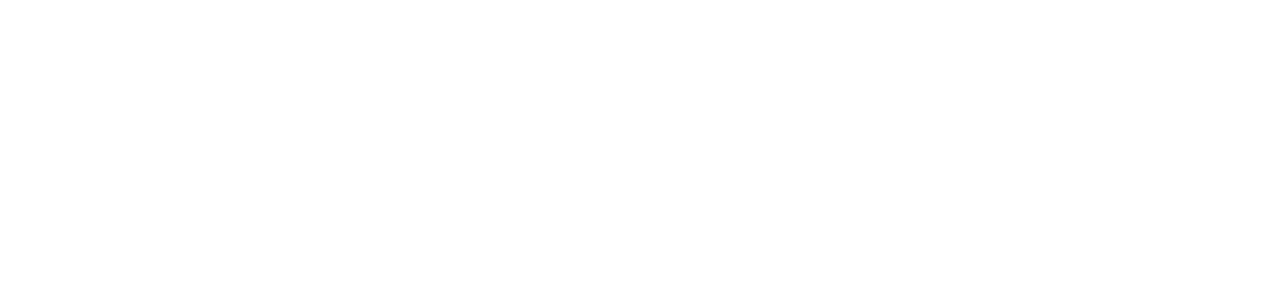
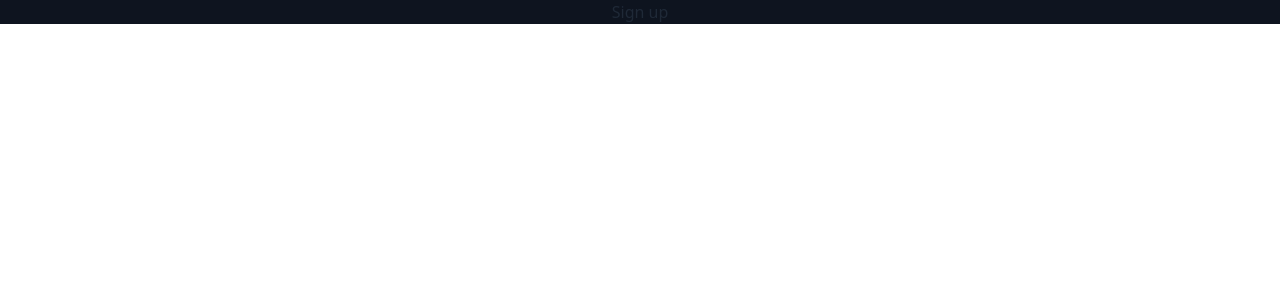
Before and after one commit to sanjiv576/E_Commerce_Web, a React (Create React App) app: page /signup in a window 1280 px wide. Before the commit this address had no page. Shown: the top 300 px of the page. Built offline with nearby package versions, Linux system fonts and the light colour scheme.

Commit message:
add Signup page

```diff
--- a/src/App.js
+++ b/src/App.js
@@ -11,6 +11,7 @@
 import { PurchaseProvider } from './utils/purchaseContext';
 import AdminProfile from './components/AdminProfile';
 import { UserProvider } from './utils/userContext';
+import Signup from './components/Signup';
 
 function App() {
   return (
@@ -36,6 +37,7 @@
             <Routes>
               <Route path='/' element={<LandingPage />}></Route>
               <Route path='/login' element={<Login />}></Route>
+              <Route path='/signup' element={<Signup />}></Route>
               <Route path='/singleProduct/:productId' element={<SingleProduct />}></Route>
               <Route path='/home' element={<RequireAuth> <HomePage /> </RequireAuth>}></Route>
               <Route path='/adminProfile' element={<RequireAuth> <AdminProfile /> </RequireAuth>}></Route>
--- /dev/null
+++ b/src/components/Signup.jsx
@@ -0,0 +1,9 @@
+function Signup() {
+    return (
+        <>
+            <h1>Sign up</h1>
+        </>
+    );
+}
+
+export default Signup;
```
